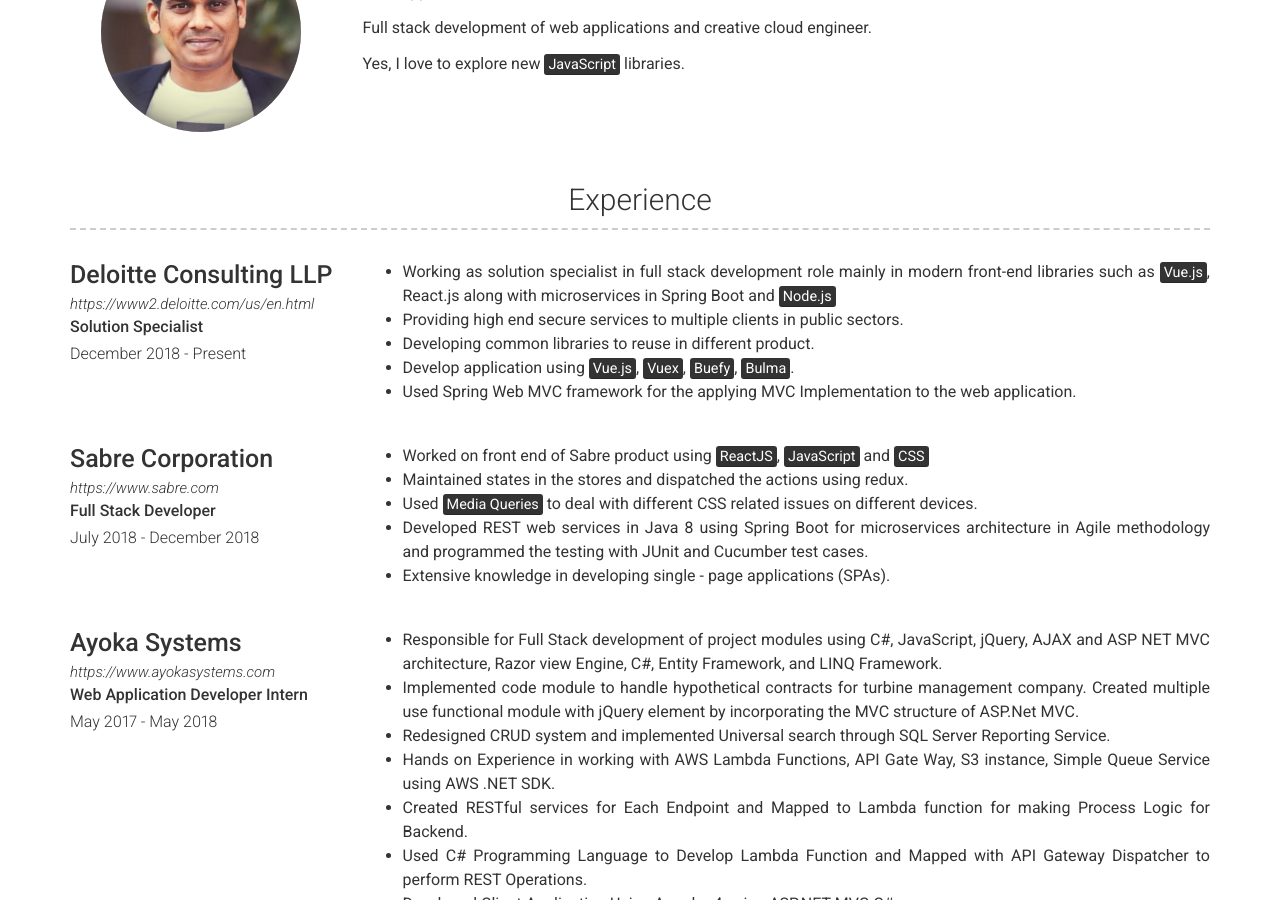
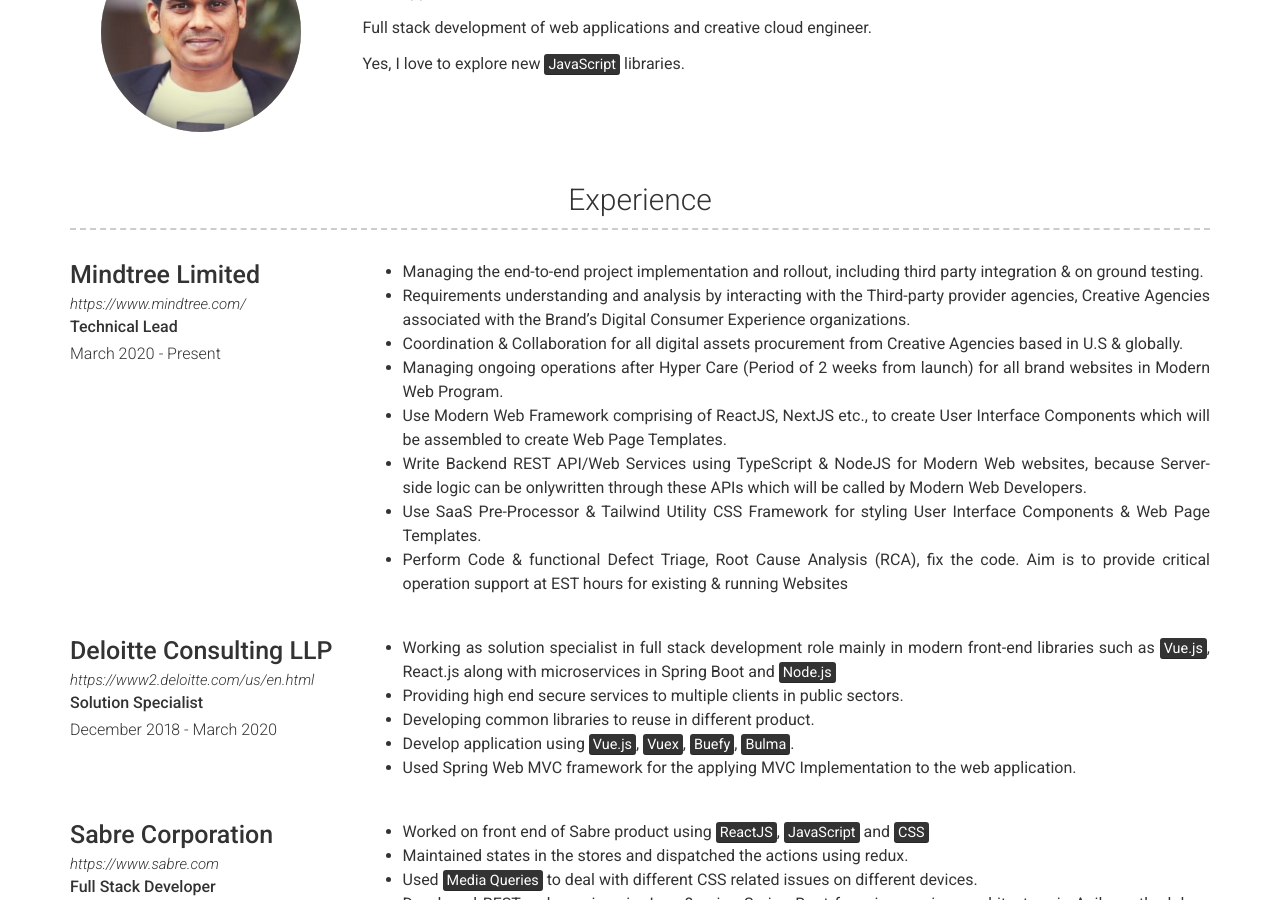
Before and after one commit to AvinashChavanN/avinashchavann.github.io, a Jekyll site: the page built from index.md, in a window 1280 px wide and 900 px high, scrolled down 397 px. Built offline with Jekyll 4.4.1, drawn with Linux system fonts in a browser that asks for light colours.

Commit message:
Update experience.yml

```diff
--- a/_data/experience.yml
+++ b/_data/experience.yml
@@ -1,9 +1,24 @@
 # Experience template
+- layout: left
+  company: Mindtree Limited
+  link: https://www.mindtree.com/
+  job_title: Technical Lead
+  dates: March 2020 - Present
+  description: | # this will include new lines to allow paragraphs
+    - Managing the end-to-end project implementation and rollout, including third party integration & on ground testing.
+    - Requirements understanding and analysis by interacting with the Third-party provider agencies, Creative Agencies associated with the Brand’s Digital Consumer Experience organizations.
+    - Coordination & Collaboration for all digital assets procurement from Creative Agencies based in U.S & globally.
+    - Managing ongoing operations after Hyper Care (Period of 2 weeks from launch) for all brand websites in Modern Web Program.
+    - Use Modern Web Framework comprising of ReactJS, NextJS etc., to create User Interface Components which will be assembled to create Web Page Templates.
+    - Write Backend REST API/Web Services using TypeScript & NodeJS for Modern Web websites, because Server-side logic can be onlywritten through these APIs which will be called by Modern Web Developers.
+    - Use SaaS Pre-Processor & Tailwind Utility CSS Framework for styling User Interface Components & Web Page Templates.
+    - Perform Code & functional Defect Triage, Root Cause Analysis (RCA), fix the code. Aim is to provide critical operation support at EST hours for existing & running Websites
+
 - layout: left
   company: Deloitte Consulting LLP
   link: https://www2.deloitte.com/us/en.html
   job_title: Solution Specialist
-  dates: December 2018 - Present
+  dates: December 2018 - March 2020
   description: | # this will include new lines to allow paragraphs
     - Working as solution specialist in full stack development role mainly in modern front-end libraries such as <mark>Vue.js</mark>, React.js along with microservices in Spring Boot and <mark>Node.js</mark>
     - Providing high end secure services to multiple clients in public sectors.
```
